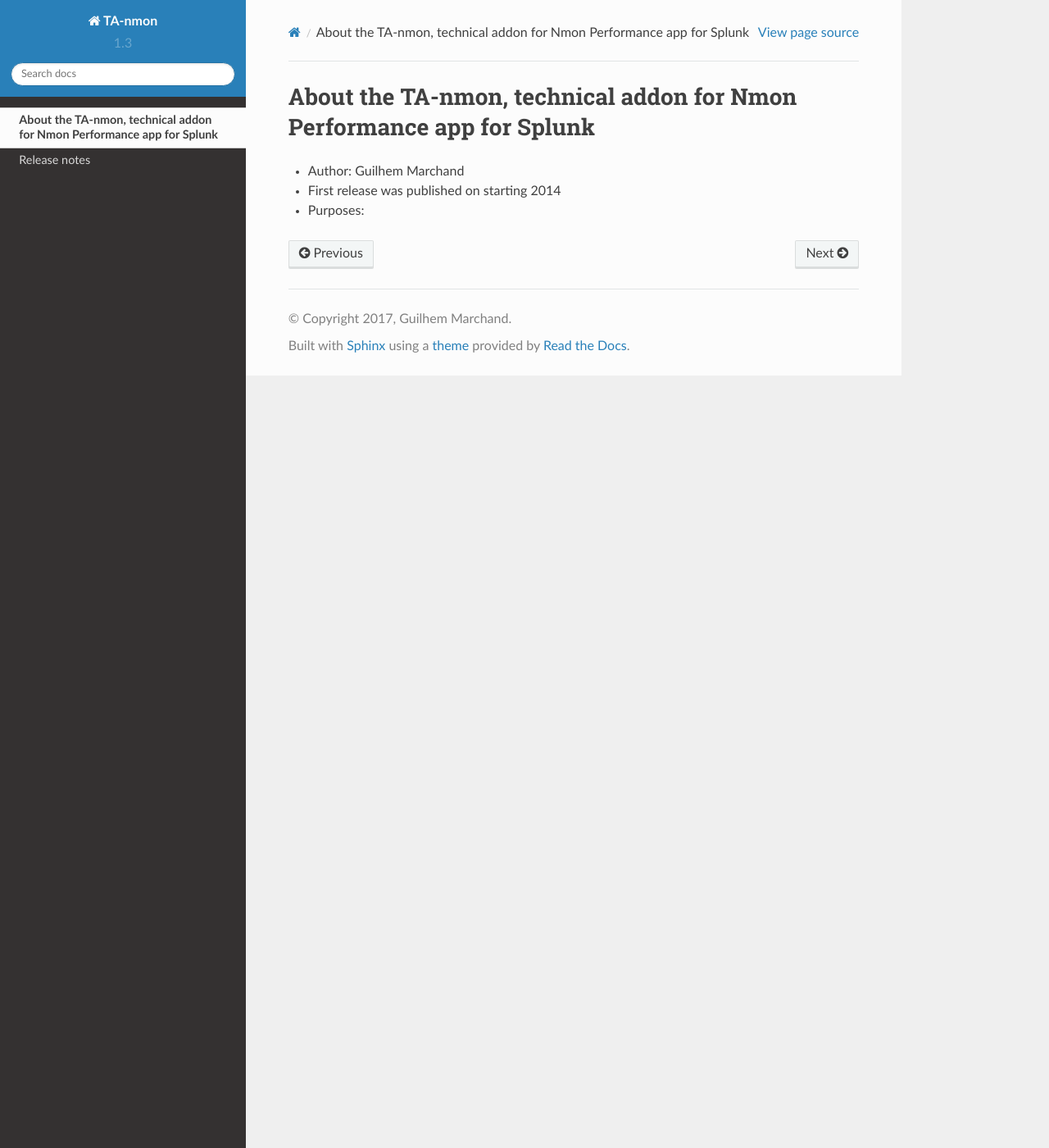
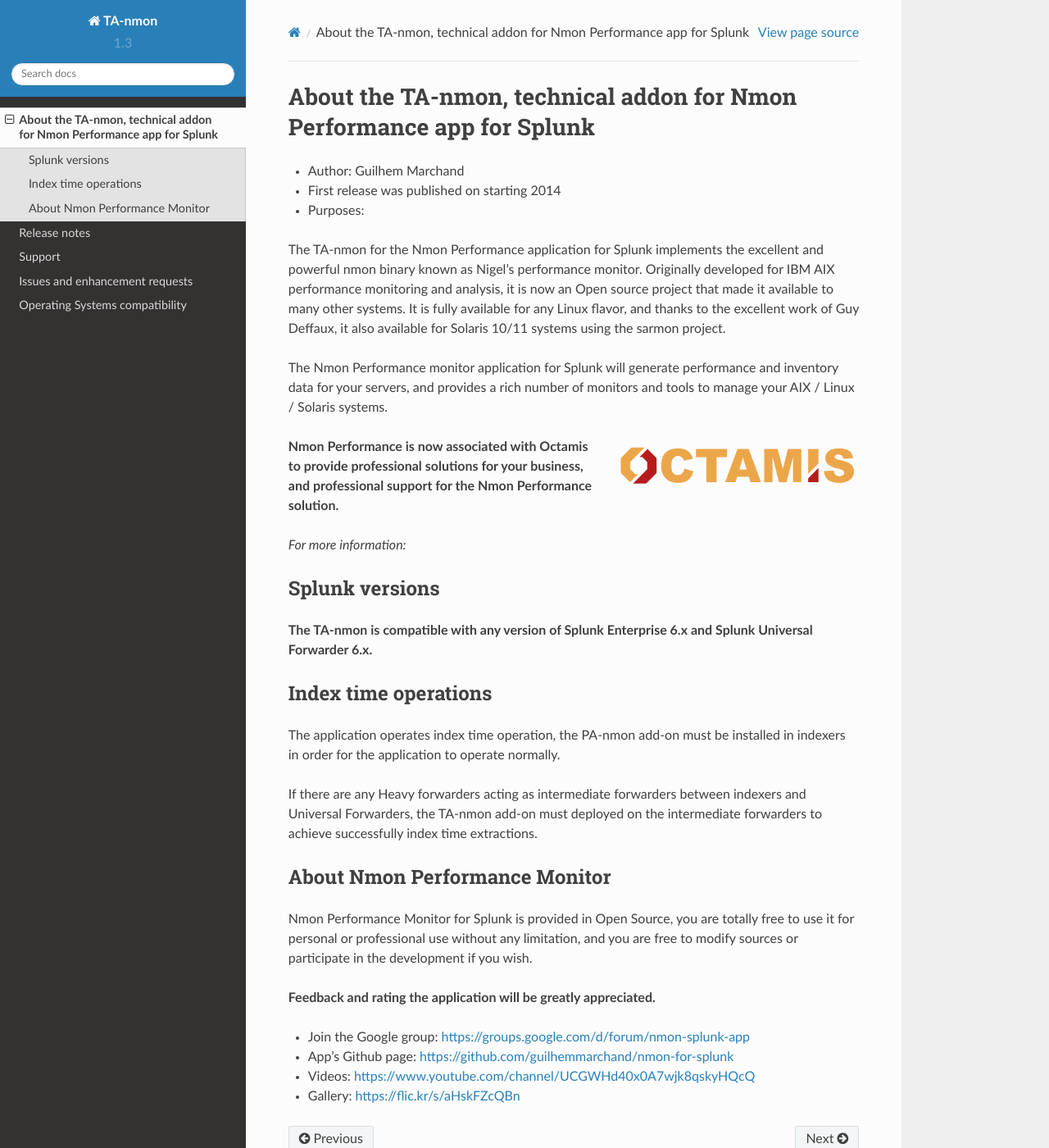
Before and after one commit to guilhemmarchand/TA-nmon, a Sphinx documentation site: the page built from docs/about.rst, in a window 1280 px wide and 1400 px high. Shown: the whole window at 82% size. Built offline with Sphinx 7.4.7 and the Read the Docs theme 2.0.0, drawn with Linux system fonts in a browser that asks for light colours.

Commit message:
Documentation update

```diff
--- a/docs/about.rst
+++ b/docs/about.rst
@@ -7,3 +7,49 @@
 * First release was published on starting 2014
 
 * Purposes:
+
+The TA-nmon for the Nmon Performance application for Splunk implements the excellent and powerful nmon binary known as Nigel's performance monitor.
+Originally developed for IBM AIX performance monitoring and analysis, it is now an Open source project that made it available to many other systems.
+It is fully available for any Linux flavor, and thanks to the excellent work of Guy Deffaux, it also available for Solaris 10/11 systems using the sarmon project.
+
+The Nmon Performance monitor application for Splunk will generate performance and inventory data for your servers, and provides a rich number of monitors and tools to manage your AIX / Linux / Solaris systems.
+
+.. image:: img/Octamis_Logo_v3_no_bg.png
+   :alt: Octamis_Logo_v3_no_bg.png
+   :align: right
+   :target: http://www.octamis.com
+
+**Nmon Performance is now associated with Octamis to provide professional solutions for your business, and professional support for the Nmon Performance solution.**
+
+*For more information:*
+
+---------------
+Splunk versions
+---------------
+
+**The TA-nmon is compatible with any version of Splunk Enterprise 6.x and Splunk Universal Forwarder 6.x.**
+
+---------------------
+Index time operations
+---------------------
+
+The application operates index time operation, the PA-nmon add-on must be installed in indexers in order for the application to operate normally.
+
+If there are any Heavy forwarders acting as intermediate forwarders between indexers and Universal Forwarders, the TA-nmon add-on must deployed on the intermediate forwarders to achieve successfully index time extractions.
+
+------------------------------
+About Nmon Performance Monitor
+------------------------------
+
+Nmon Performance Monitor for Splunk is provided in Open Source, you are totally free to use it for personal or professional use without any limitation,
+and you are free to modify sources or participate in the development if you wish.
+
+**Feedback and rating the application will be greatly appreciated.**
+
+* Join the Google group: https://groups.google.com/d/forum/nmon-splunk-app
+
+* App's Github page: https://github.com/guilhemmarchand/nmon-for-splunk
+
+* Videos: https://www.youtube.com/channel/UCGWHd40x0A7wjk8qskyHQcQ
+
+* Gallery: https://flic.kr/s/aHskFZcQBn
--- a/docs/index.rst
+++ b/docs/index.rst
@@ -29,3 +29,6 @@
 
    about
    releasenotes
+   support
+   openissue
+   os_compatibility
```
Also changed, not shown: docs/openissue.rst (added, +11 -0 lines), docs/os_compatibility.rst (added, +83 -0 lines), docs/releasenotes.rst (+22 -0 lines), docs/support.rst (added, +66 -0 lines).
